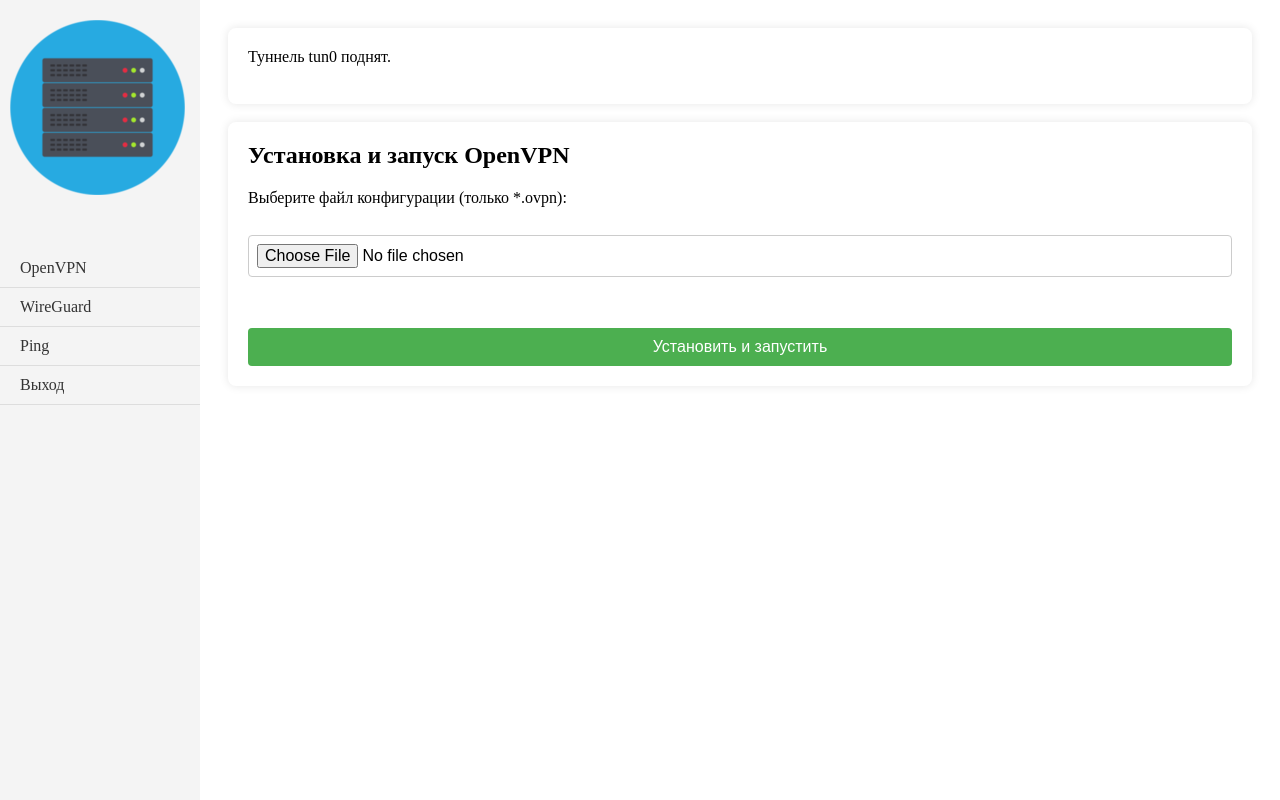
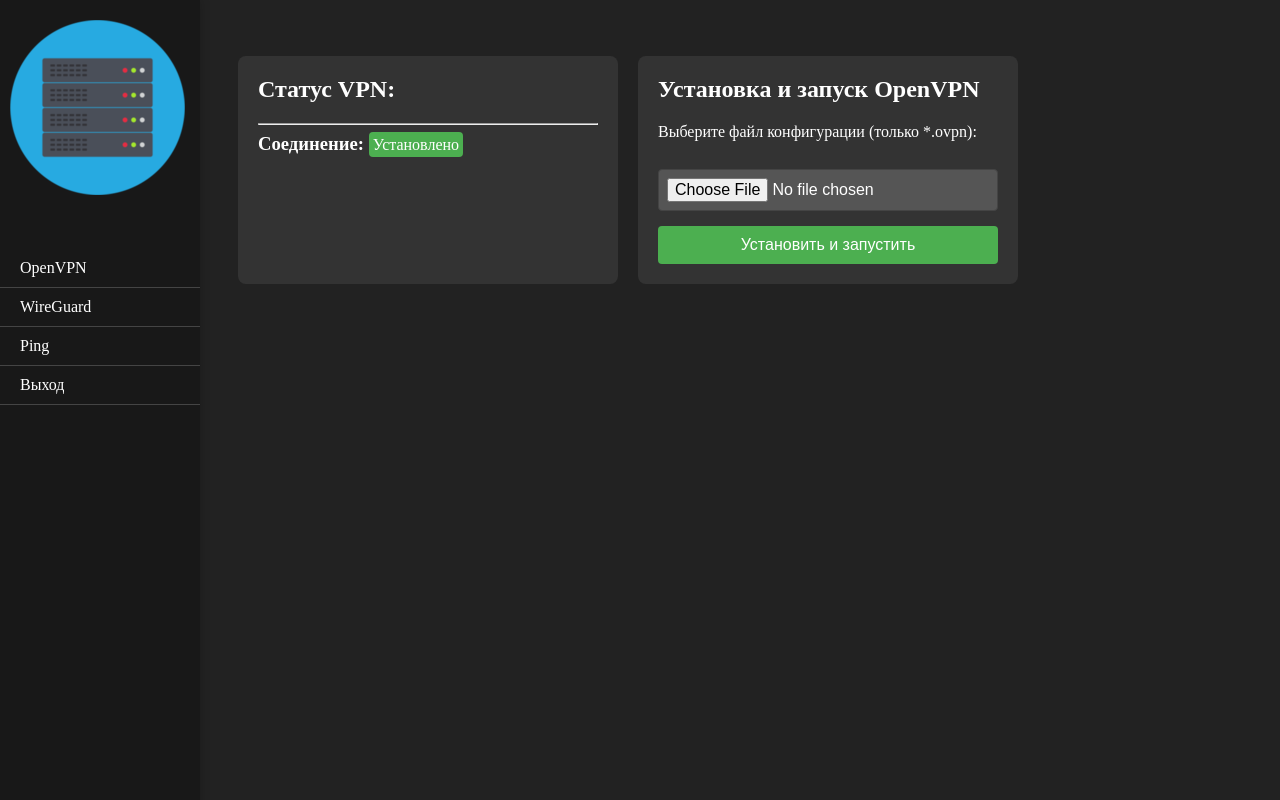
Before and after one commit to MineVPN/UniversalWebVPNCabinet, a PHP site: page / in a window 1280 px wide. Run offline with PHP 8.4, Linux system fonts and the light colour scheme; the visitor is signed in with stand-in values (Sample User, id 1).

Commit message:
Add files via upload

```diff
--- a/cabinet.php
+++ b/cabinet.php
@@ -40,44 +40,24 @@ if (!array_key_exists($menu_item, $menu_pages)) {
     <meta name="viewport" content="width=device-width, initial-scale=1.0">
     <link rel="icon" type="image/png" href="favicon.png">
     <title>SERVER</title>
-    <style>
-        /* Стили для бокового меню */
-        .sidebar {
-            width: 200px;
-            height: 100%;
-            position: fixed;
-            top: 0;
-            left: 0;
-            background-color: #f4f4f4;
-            padding-top: 10px;
+    <link rel="stylesheet" href="styles.css">
+    <script>
+    function Notice(text) {
+        // Находим все элементы с классом 'block'
+        var elements = document.querySelectorAll('.notice');
 
-        }
+        // Перебираем найденные элементы
+        elements.forEach(function(element) {
+            // Изменяем текстовое содержимое элемента
+            element.textContent = text;
 
-        .menu-item {
-            padding: 10px 20px;
-            border-bottom: 1px solid #ddd;
-            text-decoration: none;
-            color: #333;
-            display: block;
-        }
-
-        .menu-item:hover {
-            background-color: #ddd;
-        }
-
-        .content {
-            margin-left: 200px; /* Чтобы контент не налезал на меню */
-            padding: 20px;
-
-        }
-
-        .logo{
-            height: 175px;
-            margin: 10px;
-            margin-bottom: 50px;
-        }
-
-    </style>
+            // Удаляем класс 'hidden', чтобы элемент стал видимым
+            if (element.classList.contains('hidden')) {
+                element.classList.remove('hidden');
+            }
+        });
+    }
+</script>
 </head>
 <body>
     <!-- Боковое меню -->
@@ -90,12 +70,13 @@ if (!array_key_exists($menu_item, $menu_pages)) {
     </div>
 
     <!-- Основной контент -->
-    <div class="content">
+    <div class="notice hidden"></div>
+    <div class="page">
 
         <?php
         // Подключаем выбранную страницу из меню
 
-        include_once 'get_ip.php';
+
         echo "<br>";
         include_once $menu_pages[$menu_item];
 
@@ -103,5 +84,6 @@ if (!array_key_exists($menu_item, $menu_pages)) {
 
 
     </div>
+
 </body>
 </html>
--- a/get_ip.php
+++ b/get_ip.php
@@ -1,59 +1,11 @@
-<!DOCTYPE html>
-<html lang="en">
-<head>
-    <meta charset="UTF-8">
-    <meta name="viewport" content="width=device-width, initial-scale=1.0">
-    <title>VPN Configuration</title>
-    <style>
-        .container {
-            background-color: #fff;
-            padding: 20px;
-            border-radius: 8px;
-            box-shadow: 0 0 10px rgba(0, 0, 0, 0.1);
-        }
-        .container h2 {
-            margin-top: 0;
-        }
-        .container-form {
-            display: flex;
-            flex-direction: column;
-        }
-        .container-form label {
-            margin-bottom: 10px;
-        }
-        .container-form input[type="text"],
-        .container-form input[type="password"],
-        .container-form input[type="file"] {
-            padding: 8px;
-            margin-bottom: 15px;
-            border-radius: 4px;
-            border: 1px solid #ccc;
-            font-size: 16px;
-        }
-        .container-form input[type="submit"] {
-            padding: 10px 20px;
-            background-color: #4caf50;
-            color: #fff;
-            border: none;
-            border-radius: 4px;
-            cursor: pointer;
-            font-size: 16px;
-        }
-        .error-message {
-            color: red;
-            margin-top: 10px;
-        }
-    </style>
-</head>
-<body>
-
 <div class="container">
     <?php
     $openvpn_config_path = '/etc/openvpn/tun0.conf';
     $wireguard_config_path = '/etc/wireguard/tun0.conf';
 
-    $type=null;
-    $tun=null;
+    $type = null;
+    $tun = null;
+    echo "<h2>Статус VPN:</h2><hr>";
 
     // Проверяем наличие файла конфигурации OpenVPN
     if (file_exists($openvpn_config_path)) {
@@ -63,9 +15,9 @@
         // Находим IP-адрес в конфигурации OpenVPN
         if (preg_match('/^\s*remote\s+([^\s]+)/m', $openvpn_config_content, $matcheso)) {
             $openvpn_ip = $matcheso[1];
-            echo "<h3>Установлен OpenVPN конфиг</h3>";
-            echo "<h3> VPN IP: $openvpn_ip</h3>";
-            $type="openvpn";
+            echo "<span class='contaiter-param'>Загружена конфигурация:</span> OpenVPN<br>";
+            echo "<span class='contaiter-param'>IP:</span> $openvpn_ip <br>";
+            $type = "openvpn";
         } else {
             echo "<h3>Не корректный OpenVPN конфиг.</h3>";
         }
@@ -78,9 +30,9 @@
 
         if (preg_match('/^\s*Endpoint\s*=\s*([\d\.]+):\d+/m', $wireguard_config_content, $matchesw)) {
             $wireguard_ip = $matchesw[1];
-            echo "<h3>Установлен WireGuard конфиг</h3>";
-            echo "<h3>VPN IP: $wireguard_ip</h3> (WireGuard)";
-            $type="wireguard";
+            echo "<span class='contaiter-param'>Загружена конфигурация:</span> WireGuard<br>";
+            echo "<span class='contaiter-param'>IP:</span> $wireguard_ip<br>";
+            $type = "wireguard";
         } else {
             echo "<h3>Не корректный WireGuard конфиг.</h3>";
         }
@@ -90,12 +42,13 @@
     $status = shell_exec("ifconfig tun0 2>&1");
 
     // Проверяем, содержит ли вывод информацию о туннеле
+    echo "<span class='contaiter-param'>Соединение: </span>";
     if (strpos($status, 'Device not found') !== false) {
-        echo "Туннель tun0 не поднят.";
-        $tun="yes";
+        echo "<span class='disconnected'>Разорвано</span>";
+        $tun = "yes";
     } else {
-        echo "Туннель tun0 поднят.";
-        $tun="no";
+        echo "<span class='connected'>Установлено</span>";
+        $tun = "no";
     }
 
     echo "<br><br>";
@@ -128,17 +81,17 @@
         exit();
     }
     ?>
-    <form method="post">
-        <?php if ($type == "openvpn"): ?>
-            <input type="submit" name="openvpn_start" value="Запустить OpenVPN">
-            <input type="submit" name="openvpn_stop" value="Остановить OpenVPN">
+    <form method="post" class="container-form">
+        <?php if ($type == "openvpn" && $tun == "yes"): ?>
+            <input type="submit" class="green-button" name="openvpn_start" value="Запустить OpenVPN">
+        <?php elseif ($type == "openvpn" && $tun == "no"): ?>
+            <input type="submit" class="red-button" name="openvpn_stop" value="Остановить OpenVPN">
         <?php endif; ?>
-        <?php if ($type == "wireguard"): ?>
-            <input type="submit" name="wireguard_start" value="Запустить WireGuard">
-            <input type="submit" name="wireguard_stop" value="Остановить WireGuard">
+
+        <?php if ($type == "wireguard" && $tun == "yes"): ?>
+            <input type="submit" class="green-button" name="wireguard_start" value="Запустить WireGuard">
+        <?php elseif ($type == "wireguard" && $tun == "no"): ?>
+            <input type="submit" class="red-button" name="wireguard_stop" value="Остановить WireGuard">
         <?php endif; ?>
     </form>
 </div>
-
-</body>
-</html>
--- a/openvpn.php
+++ b/openvpn.php
@@ -1,3 +1,4 @@
+<div class="content">
     <?php
 session_start(); // Начало сессии
 
@@ -43,13 +44,13 @@ if ($_SERVER["REQUEST_METHOD"] == "POST" && isset($_FILES["config_file"])) {
 
 
             shell_exec('sudo systemctl stop openvpn');
+            sleep(1);
             $service_name = pathinfo($config_file_conf, PATHINFO_FILENAME);
             shell_exec('sudo systemctl start openvpn@' . $service_name);
 
             // Выводим результат
-            echo "<div style='background-color: #4caf50; color: white; padding: 10px; border-radius: 4px; margin-bottom: 10px;'>
-            OpenVPN конфигурация успешно установлена и готова к работе!
-        </div>";
+            sleep(4);
+            echo "<script>Notice('OpenVPN конфигурация успешно установлена и готова к работе!');</script>";
         } else {
             echo "Ошибка при переименовании файла.";
         }
@@ -57,54 +58,17 @@ if ($_SERVER["REQUEST_METHOD"] == "POST" && isset($_FILES["config_file"])) {
         echo "Ошибка при загрузке файла.";
     }
 }
+include_once 'get_ip.php';
 ?>
+<br>
 
-    <style>
-        .container {
-            background-color: #fff;
-            padding: 20px;
-            border-radius: 8px;
-            box-shadow: 0 0 10px rgba(0, 0, 0, 0.1);
-        }
-        .container h2 {
-            margin-top: 0;
-        }
-        .container-form {
-            display: flex;
-            flex-direction: column;
-        }
-        .container-form label {
-            margin-bottom: 10px;
-        }
-        .container-form input[type="text"],
-        .container-form input[type="password"],
-        .container-form input[type="file"] {
-            padding: 8px;
-            margin-bottom: 15px;
-            border-radius: 4px;
-            border: 1px solid #ccc;
-            font-size: 16px;
-        }
-        .container-form input[type="submit"] {
-            padding: 10px 20px;
-            background-color: #4caf50;
-            color: #fff;
-            border: none;
-            border-radius: 4px;
-            cursor: pointer;
-            font-size: 16px;
-        }
-        .error-message {
-            color: red;
-            margin-top: 10px;
-        }
-    </style>
 <div class="container">
     <h2>Установка и запуск OpenVPN</h2>
     <form method="post" enctype="multipart/form-data" class="container-form">
         <label for="config_file">Выберите файл конфигурации (только *.ovpn):</label><br>
-            <input type="file" id="config_file" name="config_file" accept=".ovpn"><br><br>
+        <input type="file" id="config_file" name="config_file" accept=".ovpn">
         <input type="hidden" name="menu" value="openvpn">
-            <input type="submit" value="Установить и запустить">
+        <input type="submit" class="green-button" value="Установить и запустить">
     </form>
 </div>
+</div>
--- /dev/null
+++ b/styles.css
@@ -0,0 +1,216 @@
+body{
+    background-color: #222
+}
+
+.login-page {
+    font-family: Arial, sans-serif;
+    margin: 0;
+    padding: 0;
+    display: flex;
+    justify-content: center;
+    align-items: center;
+    height: 100vh;
+    background-color: #222; /* Тёмный фон */
+    color: #fff; /* Белый текст */
+}
+
+.login-container {
+    background-color: #333; /* Цвет контейнера логина */
+    padding: 20px;
+    border-radius: 8px;
+}
+
+.login-container h2 {
+    margin-top: 0;
+}
+
+.login-form {
+    display: flex;
+    flex-direction: column;
+}
+
+.login-form label {
+    margin-bottom: 10px;
+}
+
+.login-form input[type="text"],
+.login-form input[type="password"] {
+    padding: 8px;
+    margin-bottom: 15px;
+    border-radius: 4px;
+    border: 1px solid #444; /* Тёмная граница */
+    font-size: 16px;
+    color: #fff; /* Белый текст */
+    background-color: #555; /* Тёмный фон инпутов */
+}
+
+.green-button {
+    padding: 10px 20px;
+    background-color: #4caf50; /* Зелёная кнопка */
+    color: #fff;
+    border: none;
+    border-radius: 4px;
+    cursor: pointer;
+    font-size: 16px;
+}
+
+.red-button {
+    padding: 10px 20px;
+    background-color: #CF4343; /* Зелёная кнопка */
+    color: #fff;
+    border: none;
+    border-radius: 4px;
+    cursor: pointer;
+    font-size: 16px;
+}
+
+.input-ip{
+    padding: 10px 20px;
+    border: none;
+    border-radius: 4px;
+    font-size: 16px;
+    background-color: #444;
+    color: white;
+}
+
+/* Стили для текста "Установлено" */
+.connected {
+    background-color: #4caf50;
+    border-radius: 4px;
+    padding: 4px;
+}
+
+/* Стили для текста "Разорвано" */
+.disconnected {
+    background-color: #CF4343;
+    border-radius: 4px;
+    padding: 4px; /* Красный цвет текста */
+}
+
+.contaiter-param{
+    font-size: 14pt;
+    font-weight: bold;
+}
+
+.container {
+    background-color: #333; /* Цвет контейнера */
+    padding: 20px;
+    border-radius: 8px;
+    color: white;
+    width: 340px;
+    margin: 10px;
+}
+
+.container h2 {
+    margin-top: 0;
+}
+
+.container-form {
+    display: flex;
+    flex-direction: column;
+}
+
+.container-form label {
+    margin-bottom: 10px;
+}
+
+.container-form input[type="text"],
+.container-form input[type="password"],
+.container-form input[type="file"] {
+    padding: 8px;
+    margin-bottom: 15px;
+    border-radius: 4px;
+    border: 1px solid #444; /* Тёмная граница */
+    font-size: 16px;
+    color: #fff; /* Белый текст */
+    background-color: #555; /* Тёмный фон инпутов */
+}
+
+.error-message {
+    color: red;
+    margin-top: 10px;
+}
+
+/* Стили для бокового меню */
+.sidebar {
+    width: 200px;
+    height: 100%;
+    position: fixed;
+    top: 0;
+    left: 0;
+    background-color: #181818; /* Тёмный фон */
+    padding-top: 10px;
+    box-shadow: 0 0 10px rgba(0, 0, 0, 0.2);
+}
+
+.menu-item {
+    padding: 10px 20px;
+    border-bottom: 1px solid #444; /* Тёмная граница */
+    text-decoration: none;
+    color: #fff; /* Белый текст */
+    display: block;
+}
+
+.menu-item:hover {
+    background-color: #333; /* Тёмный цвет при наведении */
+}
+
+.content {
+    display: flex;
+    flex-wrap: wrap;
+    gap: 20p
+}
+
+.page{
+    padding: 20px;
+    margin-left: 200px; /* Чтобы контент не налезал на меню */
+    color: white;
+}
+
+.logo {
+    height: 175px;
+    margin: 10px;
+    margin-bottom: 50px;
+}
+
+.notice{
+    background-color: #4caf50;
+    color: white;
+    padding: 10px;
+    border-radius: 4px;
+    margin-left: 200px;
+
+}
+
+.hidden {
+    display: none; /* CSS класс для скрытия элемента */
+}
+
+#logWindow {
+    height: 600px; /* Высота окошка с логом */
+    overflow-y: auto; /* Включаем вертикальную прокрутку */
+    border: 1px solid #ccc; /* Добавляем рамку */
+    border-radius: 5px;
+    padding: 5px; /* Добавляем отступы внутри окошка */
+
+}
+#logWindow p {
+    margin: 0; /* Убираем внешние отступы у элементов <p> */
+}
+
+/* Стили для таблицы */
+        table {
+
+            border-collapse: collapse;
+            margin-bottom: 10px;
+        }
+
+        th, td {
+            padding: 3px 20px 0 0;
+            text-align: left;
+        }
+
+        /* Стили для заголовков таблицы */
+        th {
+            background-color: #f2f2f2;
+        }
```
Also changed, not shown: login.php (+4 -50 lines), pinger.php (+40 -29 lines), wireguard.php (+10 -51 lines). Lines whose indentation alone changed are shown as unchanged.
